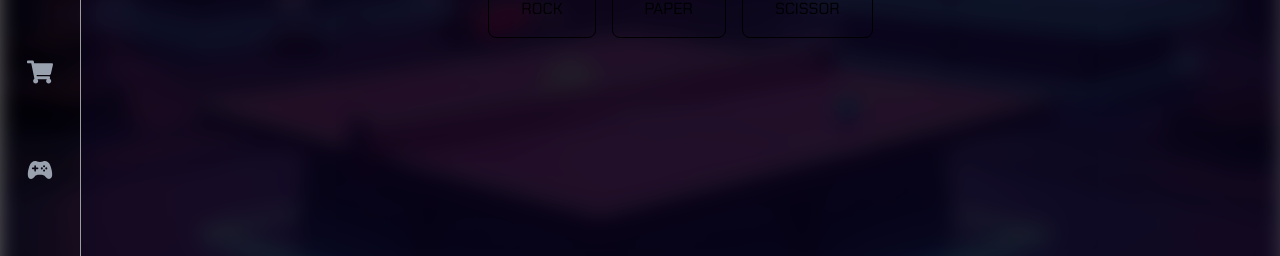
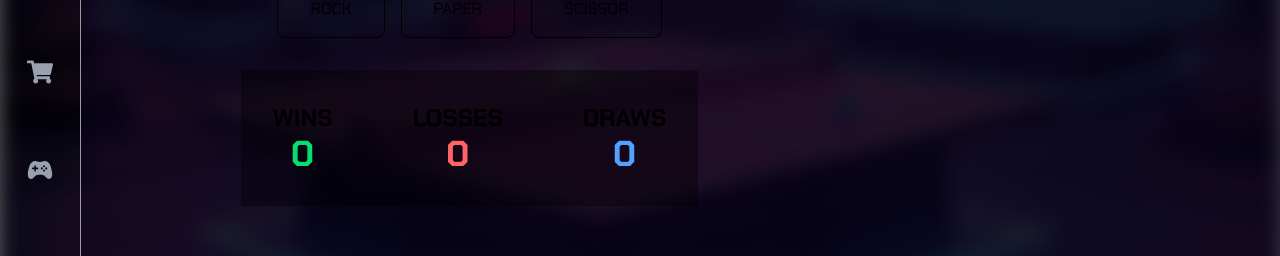
Before and after one commit to ahmedghounami/trans, a Next.js app in the folder client/: page /rps in a window 1280 px wide. Shown: the part 330-586 px from the top of the page. Built offline with nearby package versions, Linux system fonts and the light colour scheme; no server answers.

Commit message:
@ updated the rps componenet to include stats and useState @

```diff
--- a/client/app/rps/page.tsx
+++ b/client/app/rps/page.tsx
@@ -1,7 +1,17 @@
 "use client"
+import { useState } from 'react'
 
 export default function rps() {
+    // the data will be fetched from server
+    const [ gameStats , setGameStats ] = useState( { // should initialize to db values
+        wins: 0,
+        losses: 0,
+        draws: 0
+    } )
+
+
     return (
+        <div className="flex" >
             <div className="min-h-screen flex flex-col items-center pt-10">
                 <div className="w-full p-8 rounded-lg">
                     <h1 className="text-6xl font-bold text-white mb-4 text-center w-full">Rocky Papery Scissory :)</h1>
@@ -20,6 +30,29 @@ export default function rps() {
 
                 </div>
 
+                {/* stats */}
+                <div className="flex gap-20 mt-8  px-8 py-8 bg-black/40">
+
+                    <div className="text-center" >
+                        <div className="text-2xl font-bold" >WINS</div>
+                        <div className="text-4xl font-bold text-green-400" > { gameStats.wins } </div>
+                    </div>
+
+                    <div className="text-center" >
+                        <div className="text-2xl font-bold" >LOSSES</div>
+                        <div className="text-4xl font-bold text-red-400" > { gameStats.losses } </div>
+                    </div>
+
+                    <div className="text-center" >
+                        <div className="text-2xl font-bold" >DRAWS</div>
+                        <div className="text-4xl font-bold text-blue-400" > { gameStats.draws } </div>
+                    </div>
+
+
+                </div>
+
+
+            </div>
         </div>
     )
 }
--- a/client/middleware.ts
+++ b/client/middleware.ts
@@ -11,6 +11,7 @@ const protectedRoutes = [
   "/settings",
   "/cart",
   "/orders",
+  "/rps",
 ];
 
 export function middleware(request: NextRequest) {
```
Also changed, not shown: 1 other file (tests, documents, lock files or other folders). Lines whose indentation alone changed are shown as unchanged.
